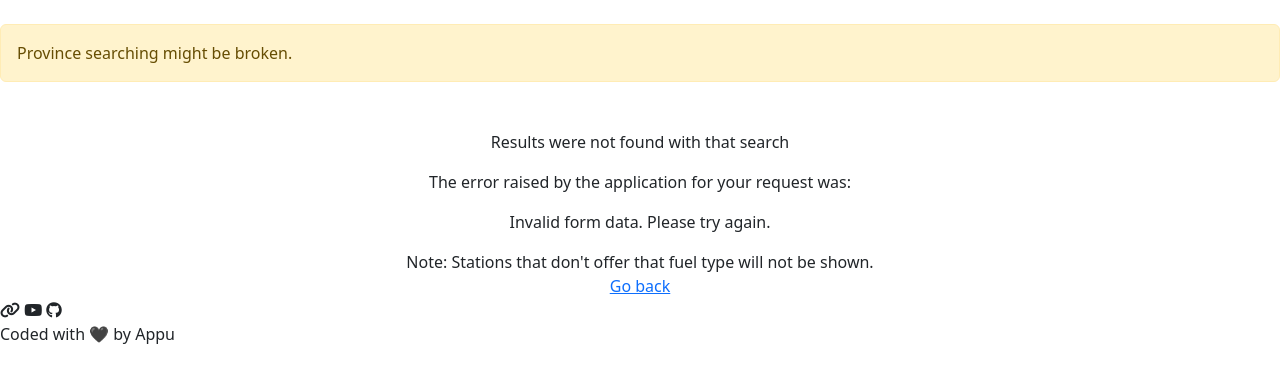
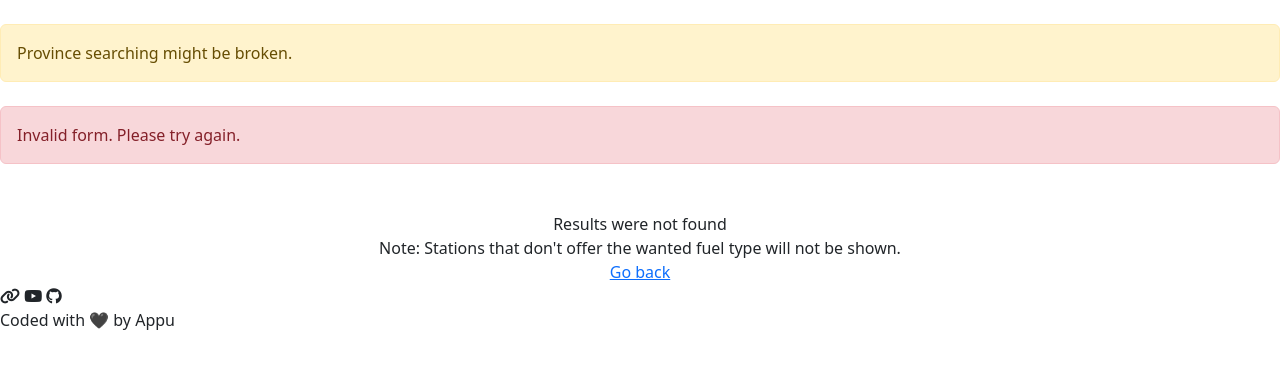
Before and after one commit to appuchias/appuwrotethese, a Django app: page /gas/results/ in a window 1280 px wide. Shown: the part 56-439 px from the top of the page. Run offline with Django 4.2, Linux system fonts and the light colour scheme; some libraries are stand-ins or nearby versions.

Commit message:
feat: [gas] Improved no results page

```diff
--- a/src/gas/views.py
+++ b/src/gas/views.py
@@ -25,11 +25,8 @@ def result(request: HttpRequest):
     )
 
     if not form.is_valid():
-        return render(
-            request,
-            "gas/noresults.html",
-            {"error": _("Invalid form data. Please try again."), "results": []},
-        )
+        messages.error(request, _("Invalid form. Please try again."))
+        return render(request, "gas/noresults.html", {"results": []})
 
     form_data = form.cleaned_data
     last_update = query_handler.get_last_update(form_data)
--- a/src/templates/gas/noresults.html
+++ b/src/templates/gas/noresults.html
@@ -1,16 +1,13 @@
 {% extends 'base.html' %} {% load i18n %} {% block title %}{% trans 'No results' %}{% endblock %} {% block content %}
 <center class="mt-5">
     <div class="text-themed">
-        {% trans 'Results were not found with that search' %}
+        {% trans 'Results were not found' %}
     </div>
-    {% if error %}
-    <div class="text-themed my-3">
-        {% trans "The error raised by the application for your request was" %}:
-    </div>
+    {% comment %} {% if error %}
     <p class="text-themed my-3">{{ error }}</p>
-    {% endif %}
+    {% endif %} {% endcomment %}
     <div class="text-themed">
-        {% trans "Note: Stations that don't offer that fuel type will not be shown" %}.
+        {% trans "Note: Stations that don't offer the wanted fuel type will not be shown" %}.
     </div>
     <a class="text-themed dark" href="javascript:history.back()">{% trans 'Go back' %}</a>
 </center>
```
Also changed, not shown: src/locale/es/LC_MESSAGES/django.po, 1 other file.
